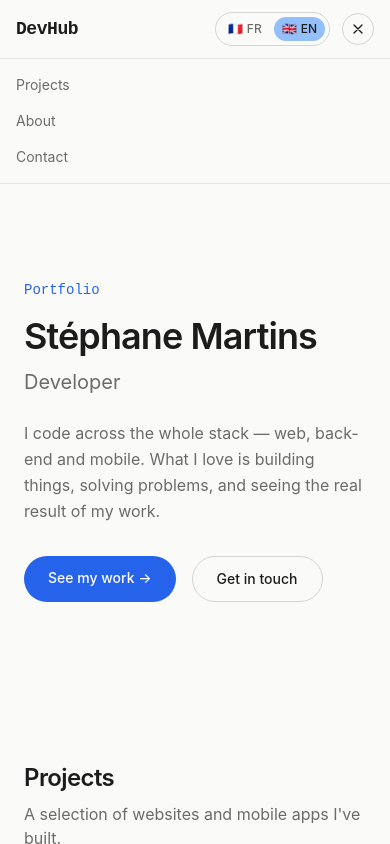
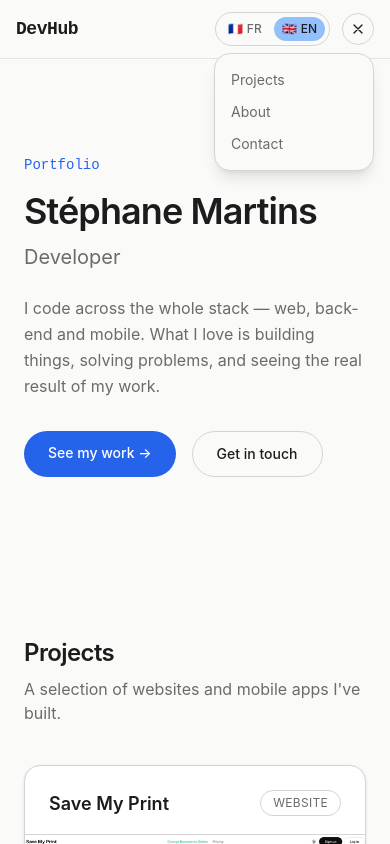
Before and after one commit to stmartins/DevHub, a React (Vite) app: page / in a window 390 px wide. Both pictures are taken after a click on the button "Menu". Shown: the top 844 px of the page. Built offline with nearby package versions, Linux system fonts and the light colour scheme.

Commit message:
imrpove header in mobile view

```diff
--- a/src/components/Header.tsx
+++ b/src/components/Header.tsx
@@ -59,12 +59,13 @@ export function Header() {
         <div className="flex items-center gap-3 sm:gap-6">
           <nav className="hidden gap-6 text-sm text-muted sm:flex">{navLinks}</nav>
           {languageSwitcher}
+          <div className="relative sm:hidden">
             <button
               type="button"
               onClick={() => setMenuOpen((open) => !open)}
               aria-expanded={menuOpen}
               aria-label={menuOpen ? "Fermer le menu" : "Ouvrir le menu"}
-            className="flex h-8 w-8 items-center justify-center rounded-full border border-border text-ink sm:hidden"
+              className="flex h-8 w-8 items-center justify-center rounded-full border border-border text-ink"
             >
               <span className="sr-only">Menu</span>
               {menuOpen ? (
@@ -77,13 +78,14 @@ export function Header() {
                 </svg>
               )}
             </button>
-        </div>
-      </div>
             {menuOpen && (
-        <nav className="flex flex-col gap-4 border-t border-border/60 px-4 py-4 text-sm text-muted sm:hidden">
+              <nav className="absolute right-0 top-full mt-2 flex w-40 flex-col gap-3 rounded-2xl border border-border bg-background p-4 text-sm text-muted shadow-lg">
                 {navLinks}
               </nav>
             )}
+          </div>
+        </div>
+      </div>
     </header>
   );
 }
```
Lines whose indentation alone changed are shown as unchanged.
